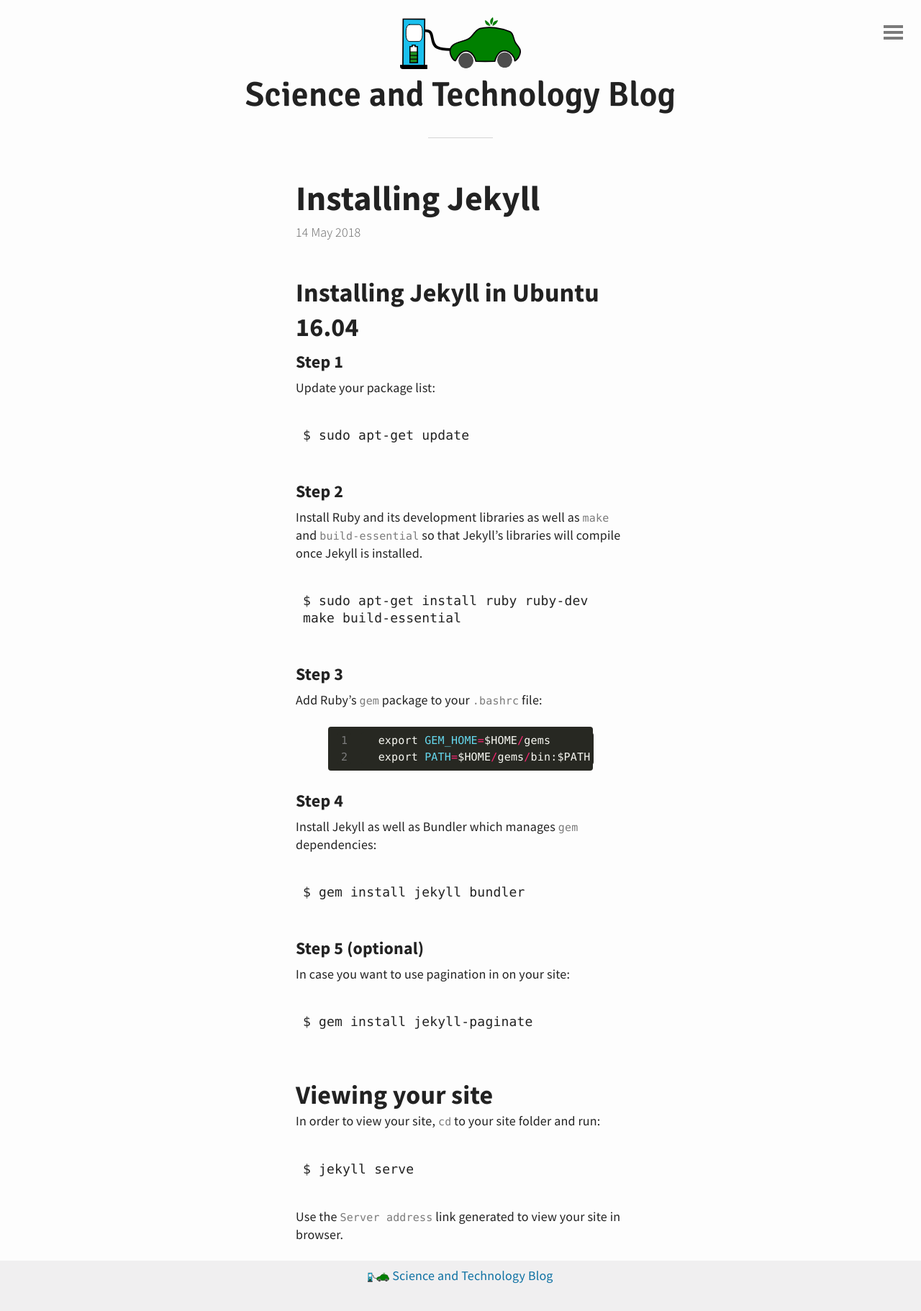
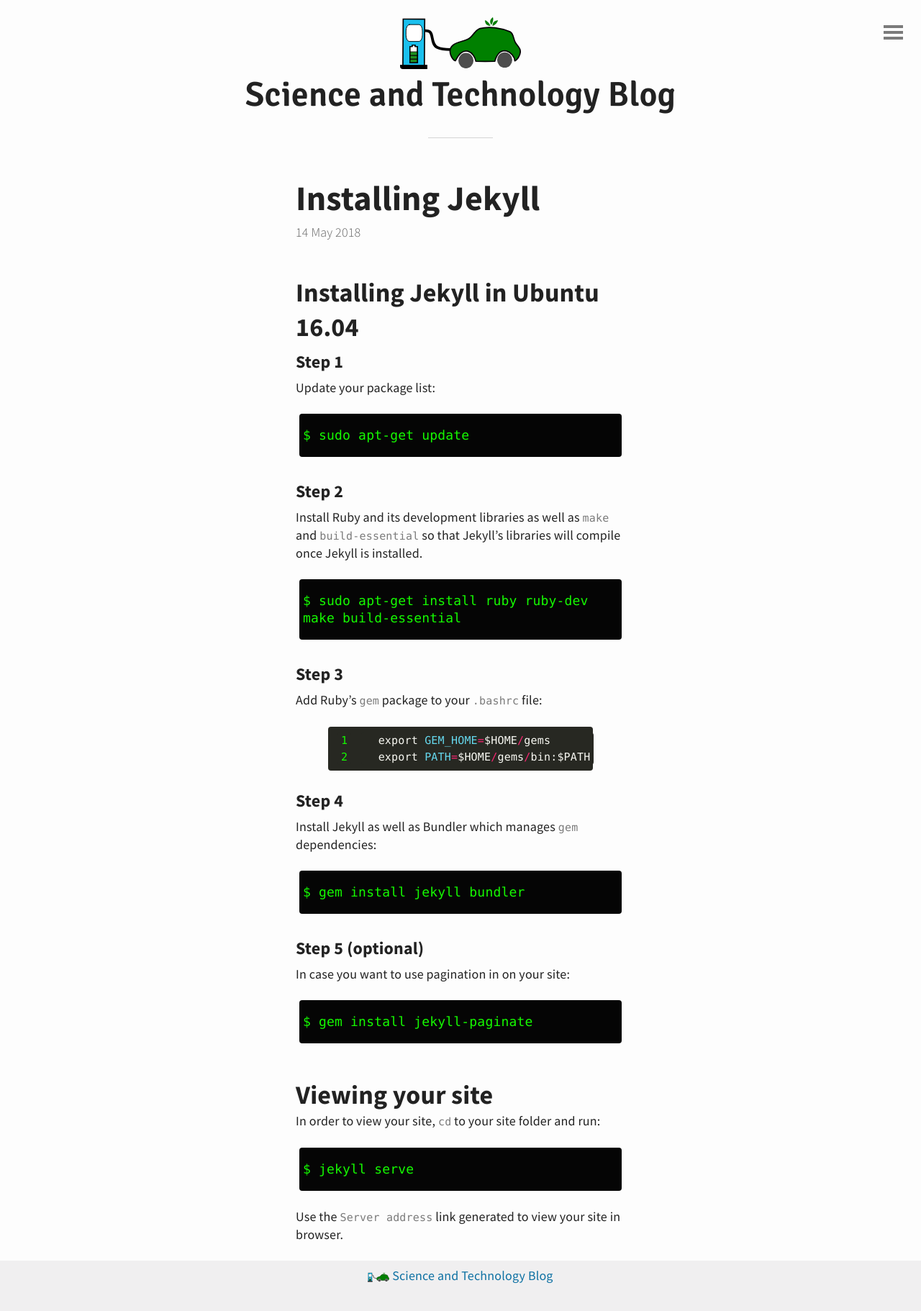
Before and after one commit to pranjaldhole/science-blog-template, a Jekyll site: the page built from _posts/2018-05-14-install-jekyll.md, in a window 1280 px wide. Shown: the whole page at 72% size. Built offline with Jekyll 4.4.1, drawn with Linux system fonts in a browser that asks for light colours; comment, search, counter and statistics services are not loaded.

Commit message:
blockquote terminal style

```diff
--- a/_sass/base.scss
+++ b/_sass/base.scss
@@ -18,6 +18,8 @@ $main-color: #0e71a3;
 $background-color: #FDFDFD;
 $text-color: #222222;
 $footer-bg: #F0EFF0;
+$code-text: #15fa00;
+$code-bg: #000000;
 
 /*- Base settings -*/
 
--- a/_sass/code_style_monokai.scss
+++ b/_sass/code_style_monokai.scss
@@ -63,8 +63,7 @@
 .highlight .vg { color: #f8f8f2 } /* Name.Variable.Global */
 .highlight .vi { color: #f8f8f2 } /* Name.Variable.Instance */
 .highlight .il { color: #ae81ff } /* Literal.Number.Integer.Long */
-
-.highlight .gh { } /* Generic Heading & Diff Header */
+.highlight .gh { color: #474640; } /* Generic Heading & Diff Header */
 .highlight .gu { color: #75715e; } /* Generic.Subheading & Diff Unified/Comment? */
 .highlight .gd { color: #f92672; } /* Generic.Deleted & Diff Deleted */
 .highlight .gi { color: #a6e22e; } /* Generic.Inserted & Diff Inserted */
--- a/_sass/typography.scss
+++ b/_sass/typography.scss
@@ -42,7 +42,9 @@ blockquote, pre {
 	-webkit-border-radius: 4px;
 	   -moz-border-radius: 4px;
 	    -ms-border-radius: 4px;
-          border-radius: 4px;
+		  border-radius: 4px;
+	background-color: lighten($code-bg, 2%);
+	color: $code-text;
 	padding: 0 5px; /* 24px/18px */
 	p, ul, ol {
 		padding: 18px 0; /* 24px/18px */
@@ -91,7 +93,9 @@ blockquote, pre {
 	-webkit-border-radius: 4px;
 	   -moz-border-radius: 4px;
 	    -ms-border-radius: 4px;
-          border-radius: 4px;
+		  border-radius: 4px;
+	background-color: lighten($code-bg, 2%);
+	color: $code-text;
 	padding: 0 5px; /* 24px/18px */
 	p, ul, ol {
 		padding: 18px 0; /* 24px/18px */
```
